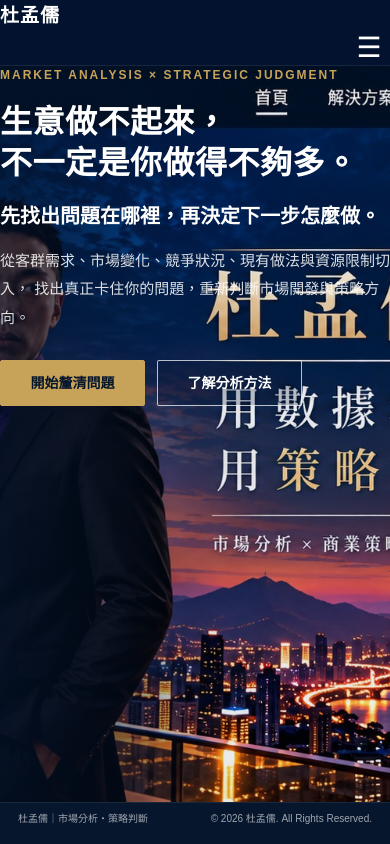
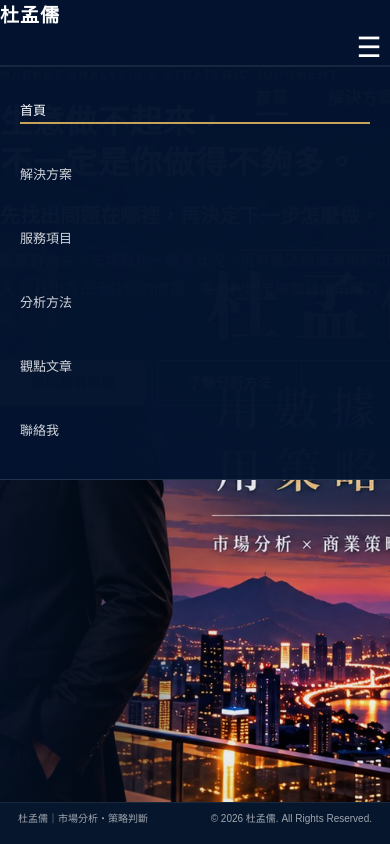
Before and after one commit to toyota0985572403-alt/du-mengru-website, a plain HTML site: page index.html in a window 390 px wide. Both pictures are taken after a click on the button "開啟選單". Drawn offline with Linux system fonts and the light colour scheme.

Commit message:
Add files via upload

```diff
--- a/css/style.css
+++ b/css/style.css
@@ -603,4 +603,23 @@ button {
         border-top: 1px solid rgba(255, 255, 255, 0.08);
         border-bottom: 1px solid rgba(255, 255, 255, 0.12);
     }
+    .nav-menu.open {
+    display: flex;
+}
     }
+    @media (max-width: 700px) {
+
+    .nav-menu:not(.open) {
+        display: none !important;
+        visibility: hidden !important;
+        opacity: 0 !important;
+        pointer-events: none !important;
+    }
+
+    .nav-menu.open {
+        display: flex !important;
+        visibility: visible !important;
+        opacity: 1 !important;
+        pointer-events: auto !important;
+    }
+}
```
